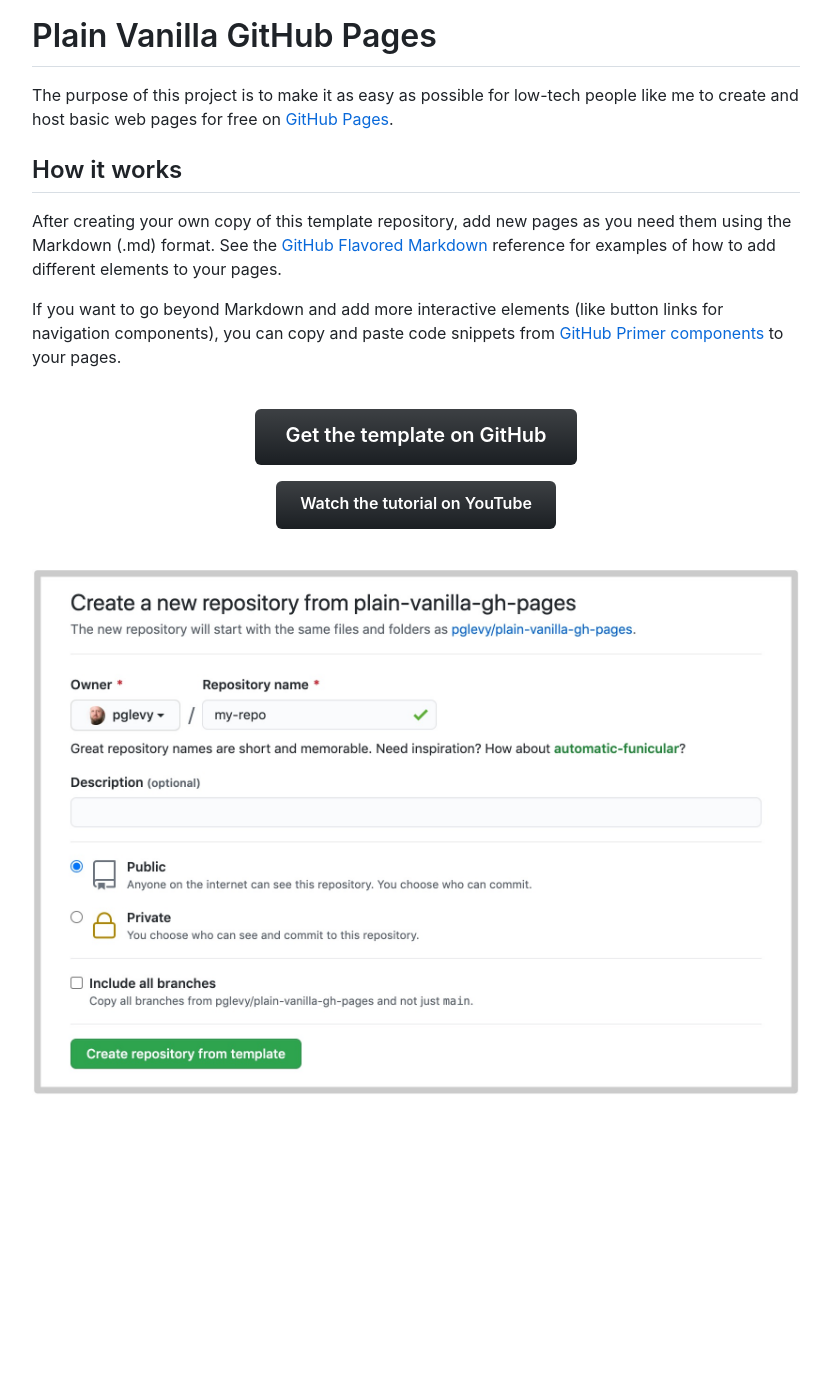
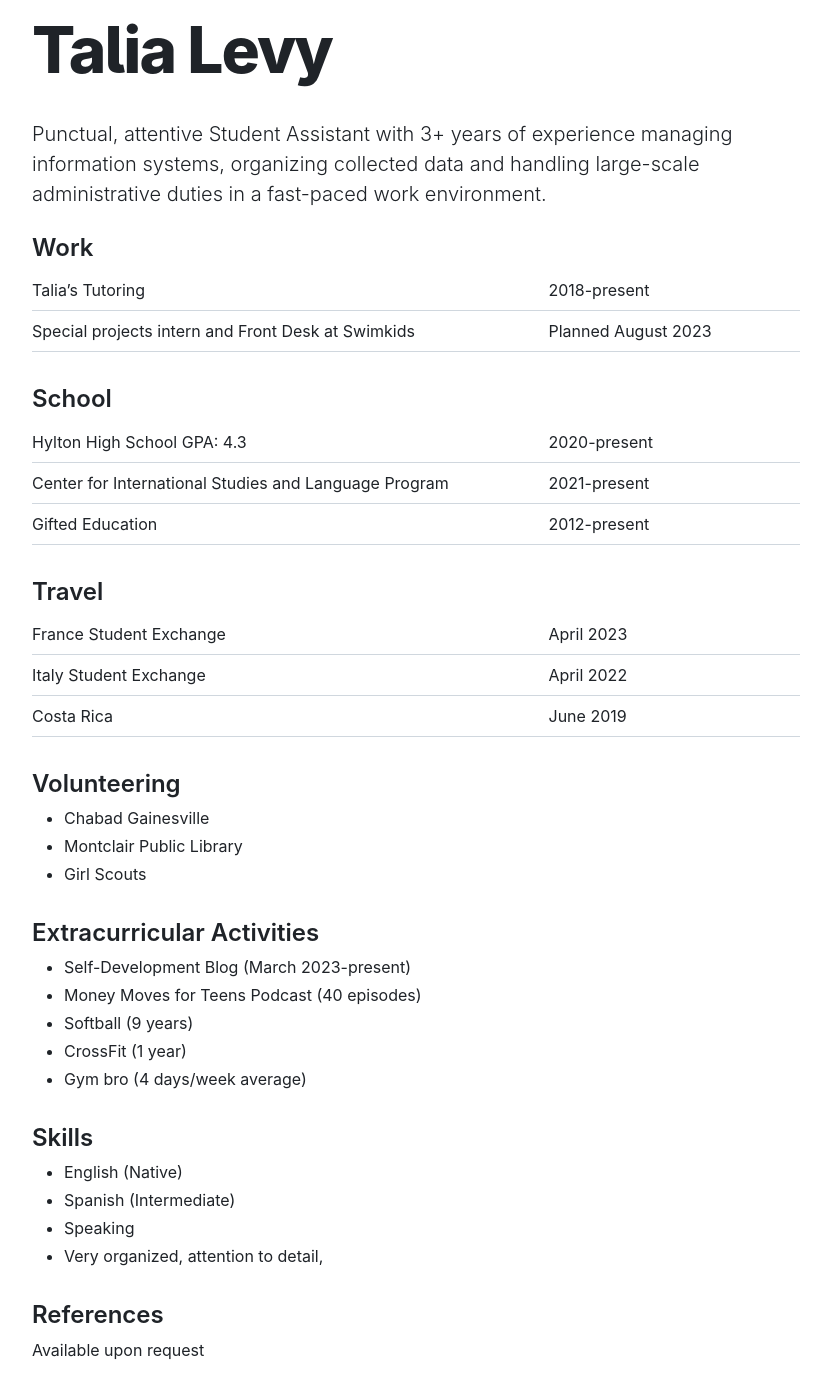
Before and after one commit to tslevy/resume, a Jekyll site: the page built from index.md, in a window 1280 px wide. Shown: the whole page, without its empty margins (224-1055 px from the left). Built offline with Jekyll 4.4.1, drawn with Linux system fonts in a browser that asks for light colours; our own code applies the rules of GitHub Pages for plain Markdown files; before the commit the page ends 1117 px from its top, so only the background shows below that.

Commit message:
first pass

```diff
--- a/assets/css/custom.css
+++ b/assets/css/custom.css
@@ -1 +1,6 @@
 /* Add CSS rules to override Primer */
+
+@media print {
+    h2 { break-after: avoid; }
+    ul { break-inside: avoid; }
+}
--- a/index.md
+++ b/index.md
@@ -2,20 +2,118 @@
 title: Home
 ---
 
-# Plain Vanilla GitHub Pages
+# Talia Levy
+{: .h2-mktg .border-0}
 
-The purpose of this project is to make it as easy as possible for low-tech people like me to create and host basic web pages for free on [GitHub Pages](https://pages.github.com/).
+Punctual, attentive Student Assistant with 3+ years of experience managing information systems, organizing collected data and handling large-scale administrative duties in a fast-paced work environment.
+{: .lead}
 
-## How it works
+## Work
+{: .border-0 .mb-0}
 
-After creating your own copy of this template repository, add new pages as you need them using the Markdown (.md) format. See the [GitHub Flavored Markdown](https://guides.github.com/features/mastering-markdown/) reference for examples of how to add different elements to your pages.
-
-If you want to go beyond Markdown and add more interactive elements (like button links for navigation components), you can copy and paste code snippets from [GitHub Primer components](https://primer.style/css/components) to your pages.
-
-<div class="my-6 text-center">
-<a href="https://github.com/lowcodelounge/plain-vanilla-gh-pages" class="btn-mktg btn-large-mktg">Get the template on GitHub</a>
-  <br>
-<a href="https://youtu.be/jlkHEmgQhGU" class="btn-mktg btn-outline-mktg mt-3">Watch the tutorial on YouTube</a>
+<div class="border-bottom py-2">
+  <div class="col-8 d-inline-block">
+    Talia’s Tutoring
+  </div>
+  <div class="col-3 d-inline-block">
+    2018-present
+  </div>
 </div>
 
-![Screenshot of "create a new repository" action](assets/img/create-repo.jpg)
+<div class="border-bottom py-2">
+  <div class="col-8 d-inline-block">
+    Special projects intern and Front Desk at Swimkids
+  </div>
+  <div class="col-3 d-inline-block">
+    Planned August 2023
+  </div>
+</div>
+
+## School
+{: .border-0 .mb-0 .mt-5}
+
+<div class="border-bottom py-2">
+  <div class="col-8 d-inline-block">
+    Hylton High School GPA: 4.3
+  </div>
+  <div class="col-3 d-inline-block">
+    2020-present
+  </div>
+</div>
+
+<div class="border-bottom py-2">
+  <div class="col-8 d-inline-block">
+    Center for International Studies and Language Program
+  </div>
+  <div class="col-3 d-inline-block">
+    2021-present
+  </div>
+</div>
+
+<div class="border-bottom py-2">
+  <div class="col-8 d-inline-block">
+    Gifted Education
+  </div>
+  <div class="col-3 d-inline-block">
+    2012-present
+  </div>
+</div>
+
+## Travel
+{: .border-0 .mb-0 .mt-5}
+
+<div class="border-bottom py-2">
+  <div class="col-8 d-inline-block">
+    France Student Exchange
+  </div>
+  <div class="col-3 d-inline-block">
+    April 2023
+  </div>
+</div>
+
+<div class="border-bottom py-2">
+  <div class="col-8 d-inline-block">
+    Italy Student Exchange
+  </div>
+  <div class="col-3 d-inline-block">
+    April 2022
+  </div>
+</div>
+
+<div class="border-bottom py-2">
+  <div class="col-8 d-inline-block">
+    Costa Rica
+  </div>
+  <div class="col-3 d-inline-block">
+    June 2019
+  </div>
+</div>
+
+## Volunteering
+{: .border-0 .mb-0 .mt-5}
+
+- Chabad Gainesville
+- Montclair Public Library
+- Girl Scouts
+
+## Extracurricular Activities
+{: .border-0 .mb-0 .mt-5}
+
+- Self-Development Blog (March 2023-present)
+- Money Moves for Teens Podcast (40 episodes)
+- Softball (9 years)
+- CrossFit (1 year)
+- Gym bro (4 days/week average)
+
+## Skills
+{: .border-0 .mb-0 .mt-5}
+
+- English (Native)
+- Spanish (Intermediate)
+- Speaking
+- Very organized, attention to detail,
+
+## References
+{: .border-0 .mb-0 .mt-5}
+
+Available upon request
```
